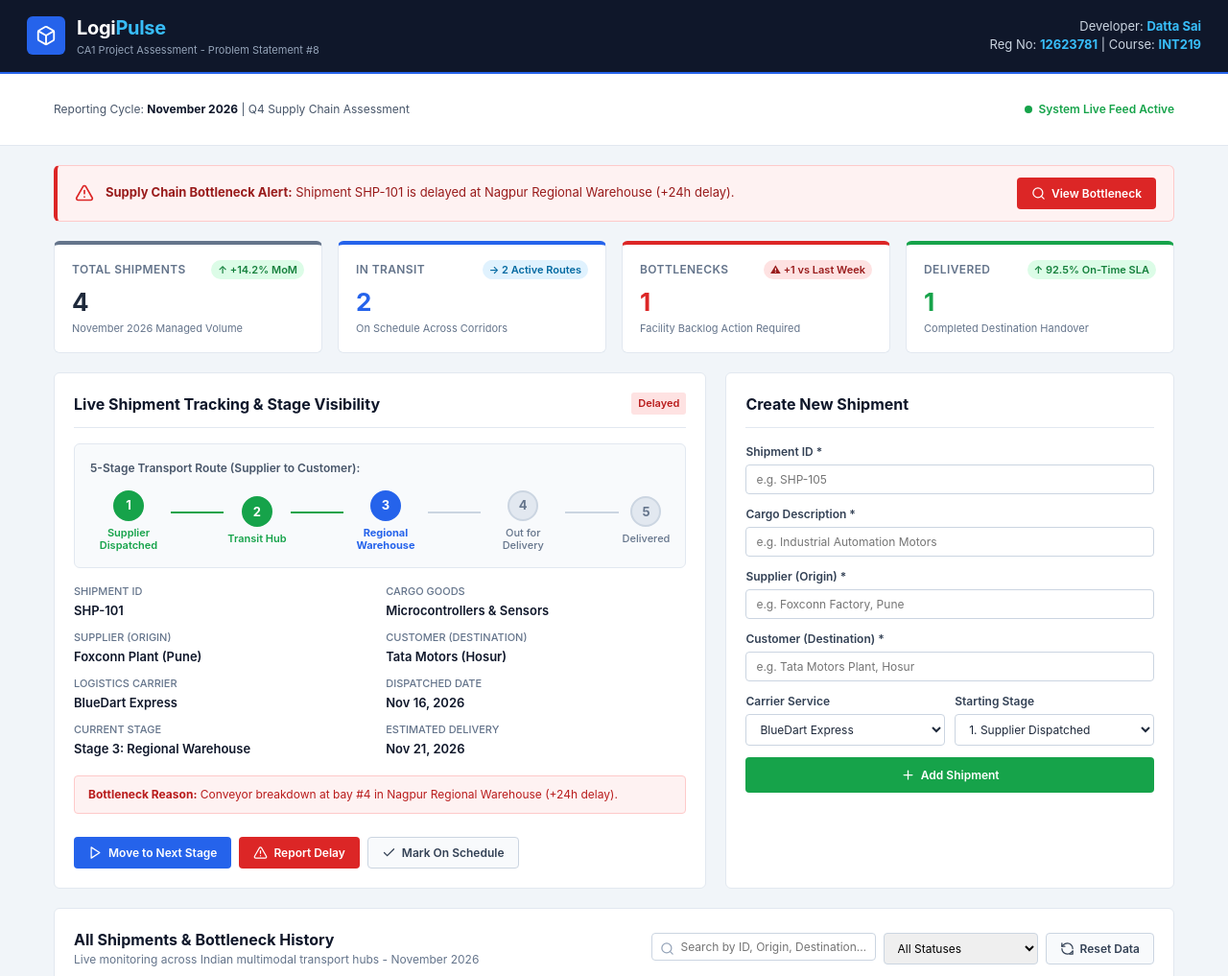
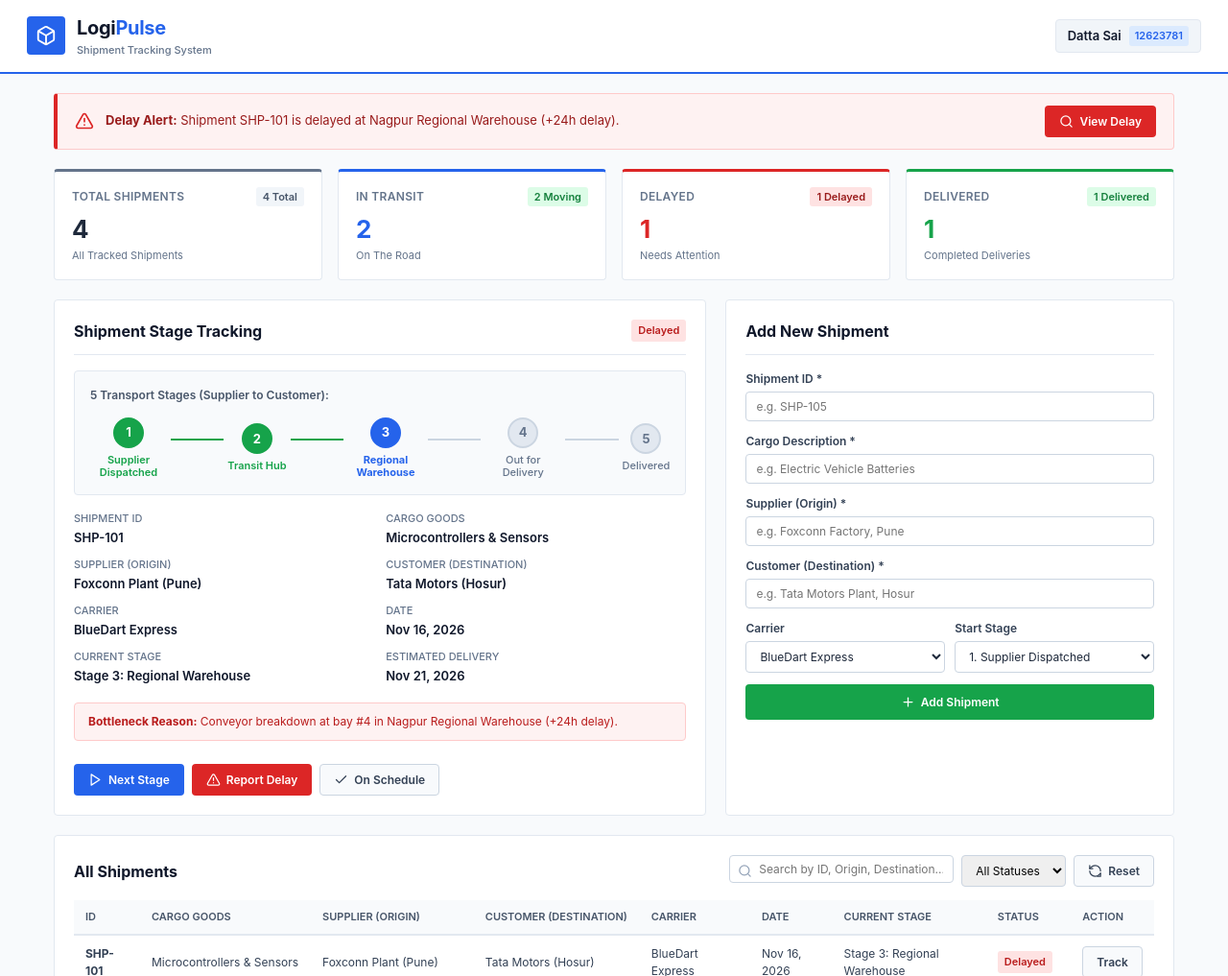
Before and after one commit to dattasai2424-code/ca1-shipment-management, a plain HTML site: page index.html in a window 1280 px wide. Shown: the top 1017 px of the page at 96% size. Drawn offline with Linux system fonts and the light colour scheme.

Commit message:
Change header to natural clean colors, remove AI properties, sub-bar, and rounded elements

```diff
--- a/index.html
+++ b/index.html
@@ -3,7 +3,7 @@
 <head>
   <meta charset="UTF-8">
   <meta name="viewport" content="width=device-width, initial-scale=1.0">
-  <title>LogiPulse - Supply Chain Shipment Management Interface</title>
+  <title>LogiPulse - Shipment Tracking System</title>
   <link rel="stylesheet" href="style.css">
 </head>
 <body>
@@ -15,21 +15,14 @@
       </div>
       <div>
         <h1 class="logo-text">Logi<span>Pulse</span></h1>
-        <p class="project-tag">CA1 Project Assessment - Problem Statement #8</p>
+        <p class="logo-sub">Shipment Tracking System</p>
       </div>
     </div>
-    <div class="student-details">
-      <p>Developer: <strong>Datta Sai</strong></p>
-      <p>Reg No: <strong>12623781</strong> | Course: <strong>INT219</strong></p>
+    <div class="user-profile">
+      <span class="user-name">Datta Sai</span>
+      <span class="user-id">12623781</span>
     </div>
   </header>
-
-  <div class="sub-bar">
-    <div class="container sub-bar-content">
-      <span class="report-period">Reporting Cycle: <strong>November 2026</strong> | Q4 Supply Chain Assessment</span>
-      <span class="status-live"><span class="pulse-dot"></span> System Live Feed Active</span>
-    </div>
-  </div>
 
   <div class="container">
 
@@ -38,12 +31,12 @@
         <svg class="icon" viewBox="0 0 24 24" fill="none" stroke="currentColor" stroke-width="2" stroke-linecap="round" stroke-linejoin="round"><path d="m21.73 18-8-14a2 2 0 0 0-3.48 0l-8 14A2 2 0 0 0 4 21h16a2 2 0 0 0 1.73-3Z"></path><line x1="12" y1="9" x2="12" y2="13"></line><line x1="12" y1="17" x2="12.01" y2="17"></line></svg>
       </div>
       <div class="alert-text">
-        <strong>Supply Chain Bottleneck Alert:</strong>
+        <strong>Delay Alert:</strong>
         <span id="alertMessage">Shipment SHP-101 is delayed at Nagpur Regional Warehouse (+24h delay).</span>
       </div>
       <button class="btn btn-warning" onclick="highlightBottleneck()">
         <svg class="icon" viewBox="0 0 24 24" fill="none" stroke="currentColor" stroke-width="2" stroke-linecap="round" stroke-linejoin="round"><circle cx="11" cy="11" r="8"></circle><line x1="21" y1="21" x2="16.65" y2="16.65"></line></svg>
-        View Bottleneck
+        View Delay
       </button>
     </div>
 
@@ -51,37 +44,37 @@
       <div class="kpi-card kpi-total">
         <div class="kpi-top">
           <h3>Total Shipments</h3>
-          <span class="trend trend-up">↑ +14.2% MoM</span>
+          <span class="trend trend-neutral">4 Total</span>
         </div>
         <p id="kpiTotal" class="kpi-number">4</p>
-        <span class="kpi-sub">November 2026 Managed Volume</span>
+        <span class="kpi-sub">All Tracked Shipments</span>
       </div>
 
       <div class="kpi-card kpi-transit">
         <div class="kpi-top">
           <h3>In Transit</h3>
-          <span class="trend trend-neutral">→ 2 Active Routes</span>
+          <span class="trend trend-up">2 Moving</span>
         </div>
         <p id="kpiInTransit" class="kpi-number text-blue">2</p>
-        <span class="kpi-sub">On Schedule Across Corridors</span>
+        <span class="kpi-sub">On The Road</span>
       </div>
 
       <div class="kpi-card kpi-delayed">
         <div class="kpi-top">
-          <h3>Bottlenecks</h3>
-          <span class="trend trend-down">⚠ +1 vs Last Week</span>
+          <h3>Delayed</h3>
+          <span class="trend trend-down">1 Delayed</span>
         </div>
         <p id="kpiDelayed" class="kpi-number text-red">1</p>
-        <span class="kpi-sub">Facility Backlog Action Required</span>
+        <span class="kpi-sub">Needs Attention</span>
       </div>
 
       <div class="kpi-card kpi-delivered">
         <div class="kpi-top">
           <h3>Delivered</h3>
-          <span class="trend trend-up">↑ 92.5% On-Time SLA</span>
+          <span class="trend trend-up">1 Delivered</span>
         </div>
         <p id="kpiDelivered" class="kpi-number text-green">1</p>
-        <span class="kpi-sub">Completed Destination Handover</span>
+        <span class="kpi-sub">Completed Deliveries</span>
       </div>
     </div>
 
@@ -89,12 +82,12 @@
 
       <div class="card tracking-panel">
         <div class="card-header">
-          <h2>Live Shipment Tracking & Stage Visibility</h2>
+          <h2>Shipment Stage Tracking</h2>
           <span id="detailBadge" class="badge badge-warning">Delayed</span>
         </div>
 
         <div class="tracker-box">
-          <p class="tracker-title">5-Stage Transport Route (Supplier to Customer):</p>
+          <p class="tracker-title">5 Transport Stages (Supplier to Customer):</p>
           <div class="stage-steps">
             <div id="step-0" class="step done">
               <div class="step-num">1</div>
@@ -152,11 +145,11 @@
 
           <div class="info-row">
             <div>
-              <span class="info-label">Logistics Carrier</span>
+              <span class="info-label">Carrier</span>
               <p id="detailCarrier" class="info-value">BlueDart Express</p>
             </div>
             <div>
-              <span class="info-label">Dispatched Date</span>
+              <span class="info-label">Date</span>
               <p id="detailDate" class="info-value">Nov 16, 2026</p>
             </div>
           </div>
@@ -180,7 +173,7 @@
           <div class="action-buttons">
             <button class="btn btn-primary" onclick="advanceStage()">
               <svg class="icon" viewBox="0 0 24 24" fill="none" stroke="currentColor" stroke-width="2" stroke-linecap="round" stroke-linejoin="round"><polygon points="5 3 19 12 5 21 5 3"></polygon></svg>
-              Move to Next Stage
+              Next Stage
             </button>
             <button class="btn btn-danger" onclick="markDelayed()">
               <svg class="icon" viewBox="0 0 24 24" fill="none" stroke="currentColor" stroke-width="2" stroke-linecap="round" stroke-linejoin="round"><path d="m21.73 18-8-14a2 2 0 0 0-3.48 0l-8 14A2 2 0 0 0 4 21h16a2 2 0 0 0 1.73-3Z"></path><line x1="12" y1="9" x2="12" y2="13"></line><line x1="12" y1="17" x2="12.01" y2="17"></line></svg>
@@ -188,7 +181,7 @@
             </button>
             <button class="btn btn-secondary" onclick="markOnSchedule()">
               <svg class="icon" viewBox="0 0 24 24" fill="none" stroke="currentColor" stroke-width="2" stroke-linecap="round" stroke-linejoin="round"><polyline points="20 6 9 17 4 12"></polyline></svg>
-              Mark On Schedule
+              On Schedule
             </button>
           </div>
         </div>
@@ -196,7 +189,7 @@
 
       <div class="card form-panel">
         <div class="card-header">
-          <h2>Create New Shipment</h2>
+          <h2>Add New Shipment</h2>
         </div>
         <form id="createShipmentForm" onsubmit="handleCreateShipment(event)">
           <div class="form-group">
@@ -206,7 +199,7 @@
 
           <div class="form-group">
             <label for="cargoTitle">Cargo Description *</label>
-            <input type="text" id="cargoTitle" placeholder="e.g. Industrial Automation Motors" required>
+            <input type="text" id="cargoTitle" placeholder="e.g. Electric Vehicle Batteries" required>
           </div>
 
           <div class="form-group">
@@ -221,7 +214,7 @@
 
           <div class="form-row">
             <div class="form-group">
-              <label for="carrierName">Carrier Service</label>
+              <label for="carrierName">Carrier</label>
               <select id="carrierName">
                 <option value="BlueDart Express">BlueDart Express</option>
                 <option value="DHL Supply Chain">DHL Supply Chain</option>
@@ -231,7 +224,7 @@
             </div>
 
             <div class="form-group">
-              <label for="initialStage">Starting Stage</label>
+              <label for="initialStage">Start Stage</label>
               <select id="initialStage">
                 <option value="0">1. Supplier Dispatched</option>
                 <option value="1">2. In Transit Hub</option>
@@ -252,8 +245,7 @@
     <div class="card table-panel">
       <div class="table-header-bar">
         <div>
-          <h2>All Shipments & Bottleneck History</h2>
-          <p class="table-sub">Live monitoring across Indian multimodal transport hubs - November 2026</p>
+          <h2>All Shipments</h2>
         </div>
 
         <div class="table-controls">
@@ -264,12 +256,12 @@
           <select id="filterStatus" onchange="filterShipments()">
             <option value="All">All Statuses</option>
             <option value="In Transit">In Transit</option>
-            <option value="Delayed">Delayed (Bottleneck)</option>
+            <option value="Delayed">Delayed</option>
             <option value="Delivered">Delivered</option>
           </select>
           <button class="btn btn-secondary" onclick="resetData()">
             <svg class="icon" viewBox="0 0 24 24" fill="none" stroke="currentColor" stroke-width="2" stroke-linecap="round" stroke-linejoin="round"><path d="M21 12a9 9 0 0 0-9-9 9.75 9.75 0 0 0-6.74 2.74L3 8"></path><path d="M3 3v5h5"></path><path d="M3 12a9 9 0 0 0 9 9 9.75 9.75 0 0 0 6.74-2.74L21 16"></path><path d="M16 21h5v-5"></path></svg>
-            Reset Data
+            Reset
           </button>
         </div>
       </div>
@@ -283,7 +275,7 @@
               <th>Supplier (Origin)</th>
               <th>Customer (Destination)</th>
               <th>Carrier</th>
-              <th>Dispatched</th>
+              <th>Date</th>
               <th>Current Stage</th>
               <th>Status</th>
               <th>Action</th>
@@ -298,8 +290,7 @@
   </div>
 
   <footer class="footer">
-    <p>CA1 Project-Based Assessment | Problem Statement #8: Supply Chain Shipment Visibility</p>
-    <p>Student: <strong>Datta Sai</strong> | Registration No: <strong>12623781</strong> | Course: <strong>INT219 Front-End Web Development</strong> | Reporting Period: <strong>November 2026</strong></p>
+    <p>LogiPulse Shipment Tracking System &bull; Datta Sai (12623781) &bull; INT219 Front-End Web Development</p>
   </footer>
 
   <script src="app.js"></script>
--- a/style.css
+++ b/style.css
@@ -6,7 +6,7 @@
 }
 
 body {
-  background-color: #f1f5f9;
+  background-color: #f8fafc;
   color: #1e293b;
   line-height: 1.5;
 }
@@ -25,8 +25,8 @@ body {
 }
 
 .navbar {
-  background-color: #0f172a;
-  color: #ffffff;
+  background-color: #ffffff;
+  color: #0f172a;
   padding: 14px 28px;
   display: flex;
   justify-content: space-between;
@@ -48,69 +48,49 @@ body {
   display: flex;
   align-items: center;
   justify-content: center;
-  border-radius: 6px;
+  border-radius: 4px;
 }
 
 .logo-text {
   font-size: 20px;
   font-weight: 700;
   letter-spacing: -0.3px;
+  color: #0f172a;
 }
 
 .logo-text span {
-  color: #38bdf8;
+  color: #2563eb;
 }
 
-.project-tag {
+.logo-sub {
   font-size: 11px;
-  color: #94a3b8;
+  color: #64748b;
+  font-weight: 500;
 }
 
-.student-details {
-  text-align: right;
-  font-size: 13px;
-  color: #cbd5e1;
+.user-profile {
+  display: flex;
+  align-items: center;
+  gap: 8px;
+  background-color: #f1f5f9;
+  border: 1px solid #e2e8f0;
+  padding: 6px 12px;
+  border-radius: 4px;
 }
 
-.student-details strong {
-  color: #38bdf8;
-}
-
-.sub-bar {
-  background-color: #ffffff;
-  border-bottom: 1px solid #e2e8f0;
-  padding: 8px 0;
-  font-size: 12px;
-}
-
-.sub-bar-content {
-  display: flex;
-  justify-content: space-between;
-  align-items: center;
-}
-
-.report-period {
-  color: #475569;
-}
-
-.report-period strong {
+.user-name {
+  font-size: 13px;
+  font-weight: 600;
   color: #0f172a;
 }
 
-.status-live {
-  display: flex;
-  align-items: center;
-  gap: 6px;
-  color: #16a34a;
+.user-id {
+  font-size: 11px;
+  color: #2563eb;
+  background-color: #dbeafe;
+  padding: 2px 6px;
+  border-radius: 3px;
   font-weight: 600;
-}
-
-.pulse-dot {
-  width: 8px;
-  height: 8px;
-  border-radius: 50%;
-  background-color: #16a34a;
-  display: inline-block;
 }
 
 .container {
@@ -124,7 +104,7 @@ body {
   border: 1px solid #fecaca;
   border-left: 4px solid #dc2626;
   padding: 12px 18px;
-  border-radius: 6px;
+  border-radius: 4px;
   display: flex;
   align-items: center;
   justify-content: space-between;
@@ -159,7 +139,7 @@ body {
 .kpi-card {
   background-color: #ffffff;
   padding: 16px 18px;
-  border-radius: 6px;
+  border-radius: 4px;
   border: 1px solid #e2e8f0;
   display: flex;
   flex-direction: column;
@@ -167,19 +147,19 @@ body {
 }
 
 .kpi-total {
-  border-top: 4px solid #64748b;
+  border-top: 3px solid #64748b;
 }
 
 .kpi-transit {
-  border-top: 4px solid #2563eb;
+  border-top: 3px solid #2563eb;
 }
 
 .kpi-delayed {
-  border-top: 4px solid #dc2626;
+  border-top: 3px solid #dc2626;
 }
 
 .kpi-delivered {
-  border-top: 4px solid #16a34a;
+  border-top: 3px solid #16a34a;
 }
 
 .kpi-top {
@@ -194,14 +174,14 @@ body {
   color: #64748b;
   text-transform: uppercase;
   font-weight: 600;
-  letter-spacing: 0.4px;
+  letter-spacing: 0.3px;
 }
 
 .trend {
   font-size: 11px;
   font-weight: 600;
   padding: 2px 7px;
-  border-radius: 12px;
+  border-radius: 3px;
 }
 
 .trend-up {
@@ -215,8 +195,8 @@ body {
 }
 
 .trend-neutral {
-  background-color: #e0f2fe;
-  color: #0369a1;
+  background-color: #f1f5f9;
+  color: #475569;
 }
 
 .kpi-number {
@@ -244,7 +224,7 @@ body {
 
 .card {
   background-color: #ffffff;
-  border-radius: 6px;
+  border-radius: 4px;
   border: 1px solid #e2e8f0;
   padding: 20px;
 }
@@ -281,7 +261,7 @@ body {
 .tracker-box {
   background-color: #f8fafc;
   border: 1px solid #e2e8f0;
-  border-radius: 6px;
+  border-radius: 4px;
   padding: 16px;
   margin-bottom: 16px;
 }
@@ -535,11 +515,6 @@ body {
   font-weight: 700;
 }
 
-.table-sub {
-  font-size: 12px;
-  color: #64748b;
-}
-
 .table-controls {
   display: flex;
   gap: 8px;
@@ -634,17 +609,13 @@ body {
 }
 
 .footer {
-  background-color: #0f172a;
-  color: #94a3b8;
+  background-color: #ffffff;
+  color: #64748b;
   text-align: center;
   padding: 18px 12px;
   font-size: 12px;
   margin-top: 30px;
-  border-top: 1px solid #334155;
-}
-
-.footer strong {
-  color: #38bdf8;
+  border-top: 1px solid #e2e8f0;
 }
 
 @media (max-width: 900px) {
@@ -662,9 +633,6 @@ body {
     text-align: center;
     gap: 10px;
   }
-  .student-details {
-    text-align: center;
-  }
   .kpi-grid {
     grid-template-columns: 1fr;
   }
```
